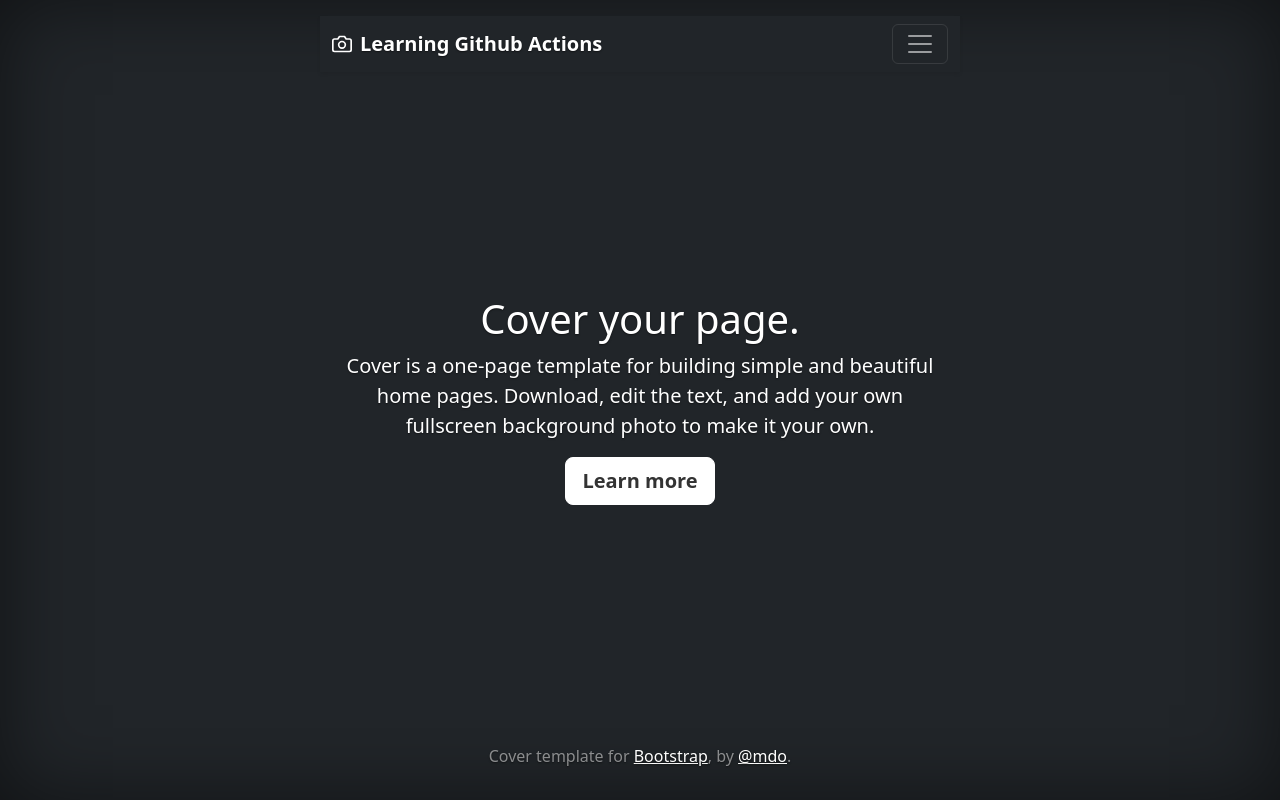
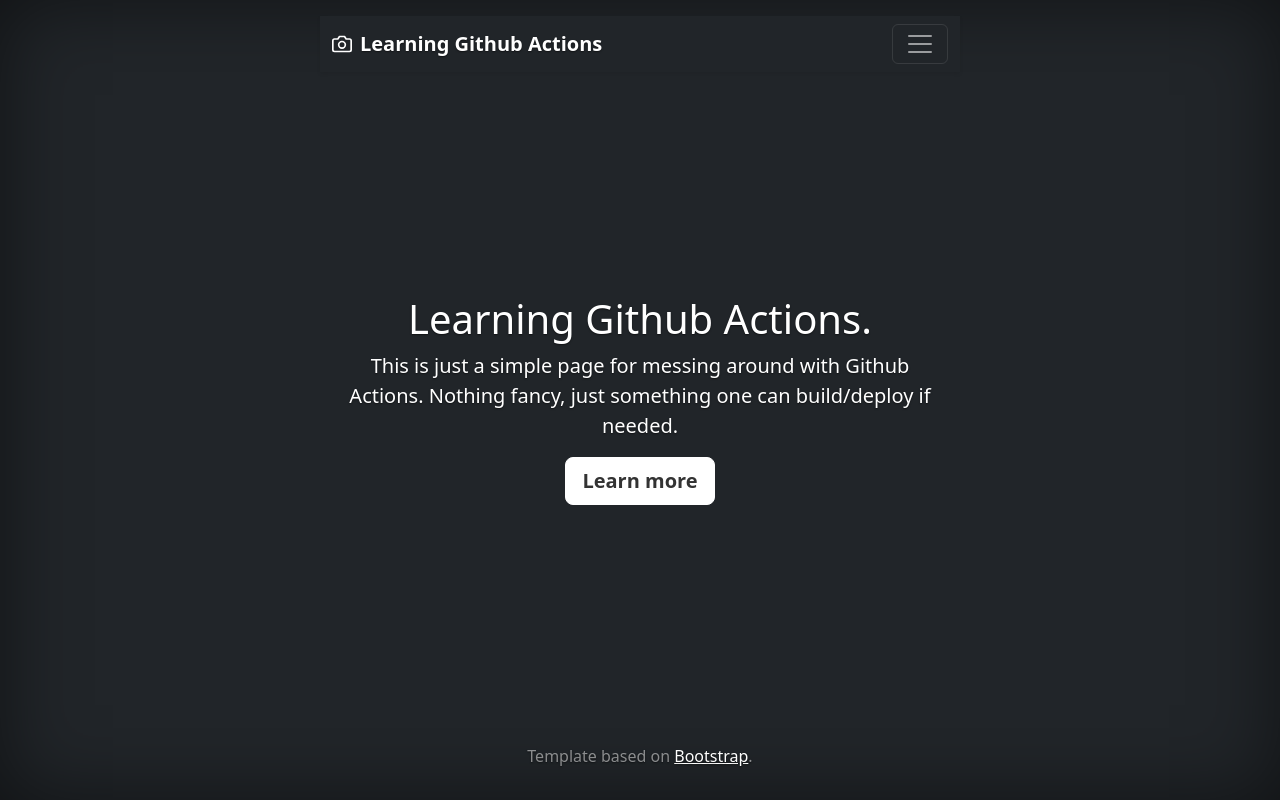
Before and after one commit to richard-oliver-legendi-epam/github-actions-tutorial, a website built with webpack: page src/assets/index.html in a window 1280 px wide. Built offline with nearby package versions, Linux system fonts and the light colour scheme.

Commit message:
Updated placeholder text

```diff
--- a/src/assets/index.html
+++ b/src/assets/index.html
@@ -129,19 +129,16 @@
     </header>
 
     <main class="px-3">
-      <h1>Cover your page.</h1>
-      <p class="lead">Cover is a one-page template for building simple and beautiful home pages. Download, edit the
-        text, and add your own fullscreen background photo to make it your own.</p>
+      <h1>Learning Github Actions.</h1>
+      <p class="lead">This is just a simple page for messing around with Github Actions. Nothing fancy, just something one can build/deploy if needed.</p>
       <p class="lead">
         <a href="#" class="btn btn-lg btn-light fw-bold border-white bg-white">Learn more</a>
       </p>
     </main>
 
     <footer class="mt-auto text-white-50">
-      <p>Cover template for <a href="https://getbootstrap.com/" class="text-white">Bootstrap</a>, by <a
-          href="https://twitter.com/mdo" class="text-white">@mdo</a>.</p>
+      <p>Template based on <a href="https://getbootstrap.com/" class="text-white">Bootstrap</a>.</p>
     </footer>
   </div>
 </body>
-
 </html>
```
